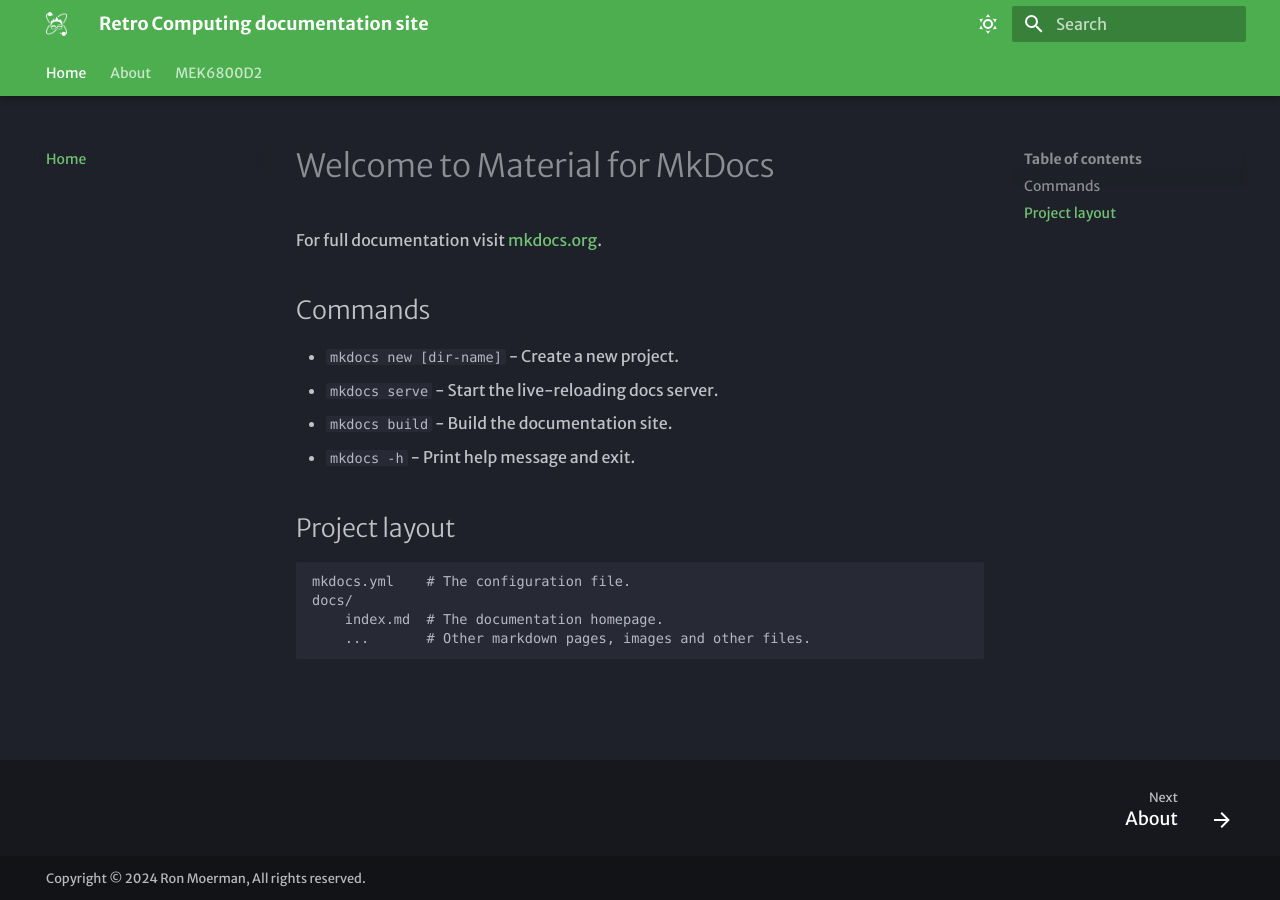
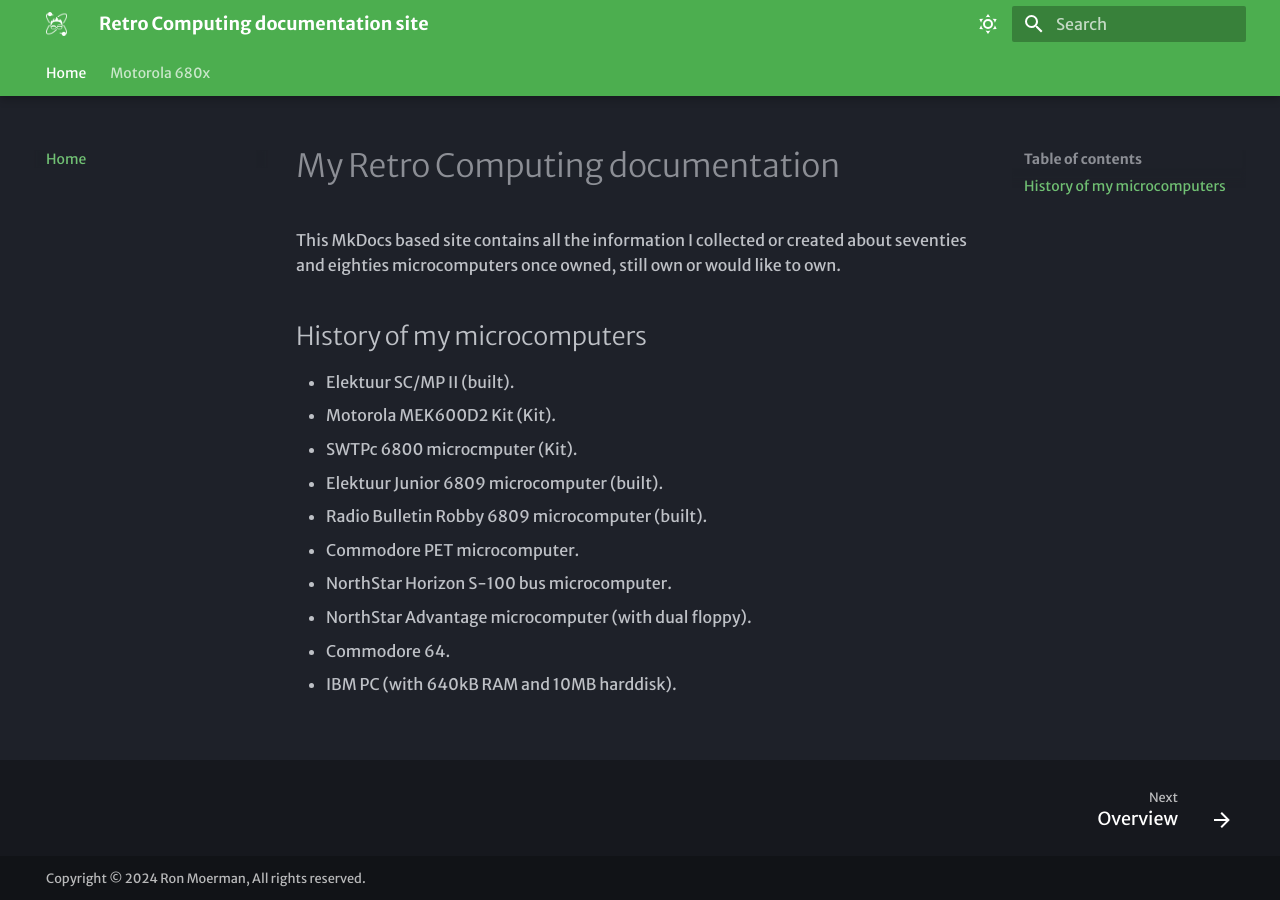
Before and after one commit to crazyelectron-io/mkdocs-retro-computing, an MkDocs documentation site: the page built from docs/index.md, in a window 1280 px wide. Built offline with MkDocs 1.6.1 and Material for MkDocs 9.7.7, drawn with Linux system fonts in a browser that asks for light colours; some web fonts are replaced.

Commit message:
Add Motorola 6800 history
Signed-off-by: Ron Moerman <ron@crazyelectron.io>

```diff
--- a/docs/index.md
+++ b/docs/index.md
@@ -1,17 +1,16 @@
-# Welcome to Material for MkDocs
+# My Retro Computing documentation
 
-For full documentation visit [mkdocs.org](https://www.mkdocs.org).
+This MkDocs based site contains all the information I collected or created about seventies and eighties microcomputers once owned, still own or would like to own.
 
-## Commands
+## History of my microcomputers
 
-* `mkdocs new [dir-name]` - Create a new project.
-* `mkdocs serve` - Start the live-reloading docs server.
-* `mkdocs build` - Build the documentation site.
-* `mkdocs -h` - Print help message and exit.
-
-## Project layout
-
-    mkdocs.yml    # The configuration file.
-    docs/
-        index.md  # The documentation homepage.
-        ...       # Other markdown pages, images and other files.
+* Elektuur SC/MP II (built).
+* Motorola MEK600D2 Kit (Kit).
+* SWTPc 6800 microcmputer (Kit).
+* Elektuur Junior 6809 microcomputer (built).
+* Radio Bulletin Robby 6809 microcomputer (built).
+* Commodore PET microcomputer.
+* NorthStar Horizon S-100 bus microcomputer.
+* NorthStar Advantage microcomputer (with dual floppy).
+* Commodore 64.
+* IBM PC (with 640kB RAM and 10MB harddisk).
--- a/mkdocs.yml
+++ b/mkdocs.yml
@@ -37,10 +37,8 @@
 
 nav:
   - Home: index.md
-  - About: about.md
-  - MEK6800D2:
-    - Overview: MEK6800D2/index.md
-
+  - Motorola 680x:
+    - Overview: M680x/index.md
 
 markdown_extensions:
   - attr_list
```
Also changed, not shown: docs/M680x/index.md (added, +42 -0 lines), docs/MEK6800D2/index.md (deleted, +0 -24 lines), docs/about.md (deleted, +0 -15 lines), docs/M680x/assets/MC6800MPU.jpg (added).
